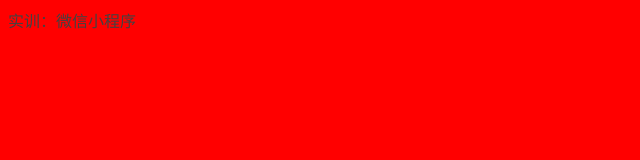
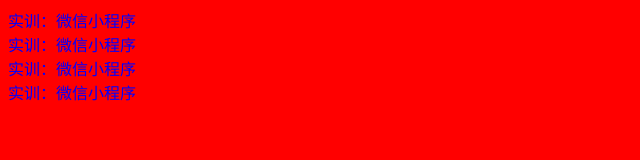
Before and after one commit to mrliangtec/wechat_class_sources, a plain HTML site: page index.html in a window 1280 px wide. Shown: the whole page, without its empty margins (0-640 px from the left). Drawn offline with Linux system fonts and the light colour scheme.

Commit message:
修改了结构和样式

```diff
--- a/index.css
+++ b/index.css
@@ -1,4 +1,4 @@
 body {
     background-color: #f00;
-    color: #424242;
+    color: #00f;
 }
--- a/index.html
+++ b/index.html
@@ -10,7 +10,10 @@
 </head>
 
 <body>
-    实训：微信小程序
+    <div>实训：微信小程序</div>
+    <div>实训：微信小程序</div>
+    <div>实训：微信小程序</div>
+    <div>实训：微信小程序</div>
 
     <script src="index.js"></script>
 </body>
```
